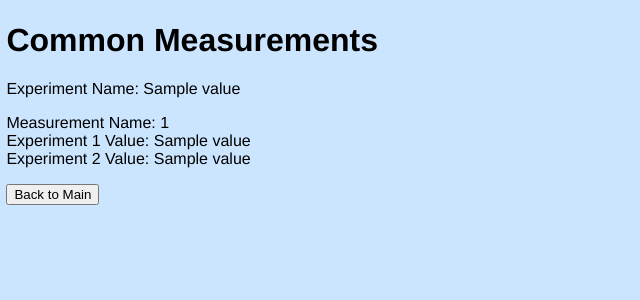
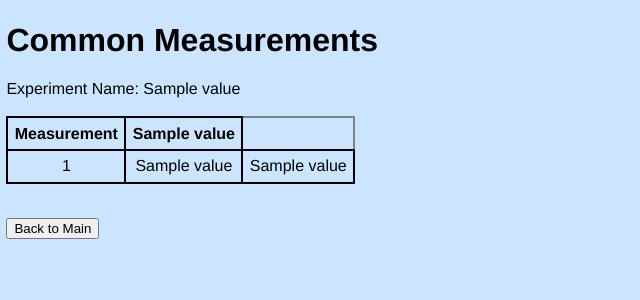
Before and after one commit to elissa-skinner/drop-table-grades, a Flask app: template templates/expComparison.html in a window 1280 px wide. Shown: the part 56-356 px from the top of the page, without its empty margins (0-640 px from the left). Run offline with Flask 2, Linux system fonts and the light colour scheme; the template is opened without the code that fills it: most values are stand-ins (such as "Sample title", 1, 10 or a date in 2020).

Commit message:
Messing with Common Measurements

```diff
--- a/static/main.css
+++ b/static/main.css
@@ -16,6 +16,7 @@
 }
 
 table, th, td {
+
     border-collapse: collapse;
     border-width: 2px;
     border-style: solid;
--- a/templates/MainPage.html
+++ b/templates/MainPage.html
@@ -12,7 +12,7 @@
 	<a href="/results">Get Results</a></div>
 	</header>
 
-	<h1 style="text-align:center">Welcome to the Home Page of Team drop-table-grades</h1>
+	<h1 style="text-align:center">Welcome to the Home Page of Team drop-table-grades!</h1>
       	<P>Please select an option above </P>
 
 	<img src= "/static/blue-genes.jpg">
--- a/templates/expComparison.html
+++ b/templates/expComparison.html
@@ -21,16 +21,31 @@
 
             </tr>
          {% endfor %}
-
-	 {% for value in result2 %}
-            <tr>
-		<p>Measurement Name: {{ value[0] }}<br>
-		Experiment 1 Value: {{ value[1] }}<br>
-		Experiment 2 Value: {{ value[2] }}</p>
+<br>
+<table>
+<tr><th>Measurement</th>
+ {% for key, value in result.items() %}
 
 
-            </tr>
+               <th> {{ value }} </th>
+
+
          {% endfor %}
+</tr>
+
+ 	{% for value in result2 %}
+	 <tr>
+		<td style='text-align: center'>{{ value[0] }}</td>
+		<td style='text-align: center'>{{ value[1] }}</td>
+		<td style='text-align: center'>{{ value[2] }}</td>
+
+
+           </tr>
+         {% endfor %}
+
+</table>
+<br>
+
 
 	<p><input type = "submit" value = "Back to Main" /></p>
       </form>
```
Also changed, not shown: templates/displayResults.html (+6 -5 lines).
